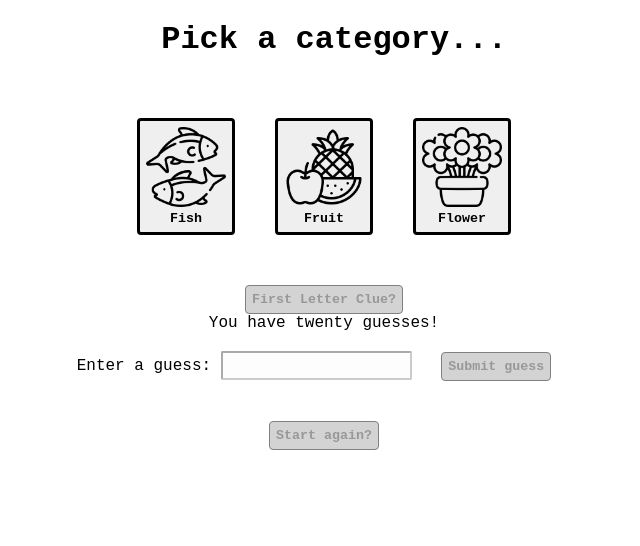
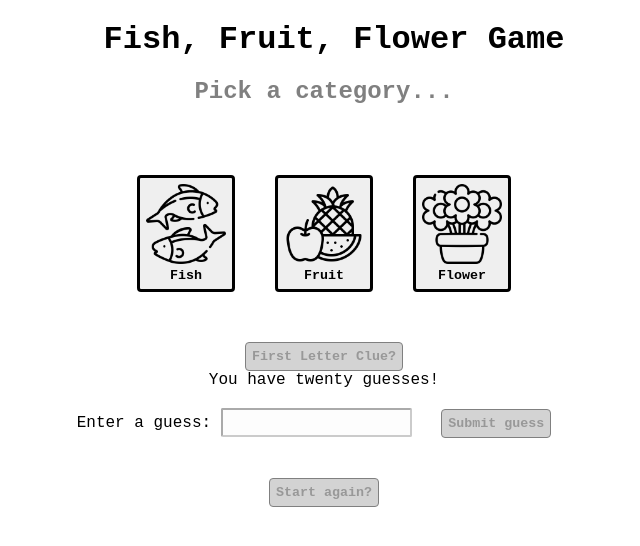
Before and after one commit to 321jellyfish/fish-fruit-flower-game, a plain HTML site: page index.html in a window 1280 px wide. Shown: the whole page, without its empty margins (316-956 px from the left). Drawn offline with Linux system fonts and the light colour scheme.

Commit message:
Add new h1

```diff
--- a/index.html
+++ b/index.html
@@ -10,8 +10,8 @@
 </head>
 
 <body>
-
-    <h1>Pick a category...</h1>
+    <h1>Fish, Fruit, Flower Game</h1>
+    <h2>Pick a category...</h2>
 
     <div class="buttonContainer">
         <div class="category-button">
--- a/style.css
+++ b/style.css
@@ -11,6 +11,10 @@ img {
 h1 {
     margin-bottom: 10px;
     margin-left: 20px;
+}
+
+h2 {
+    color: gray;
 }
 
 .buttonContainer{
```
